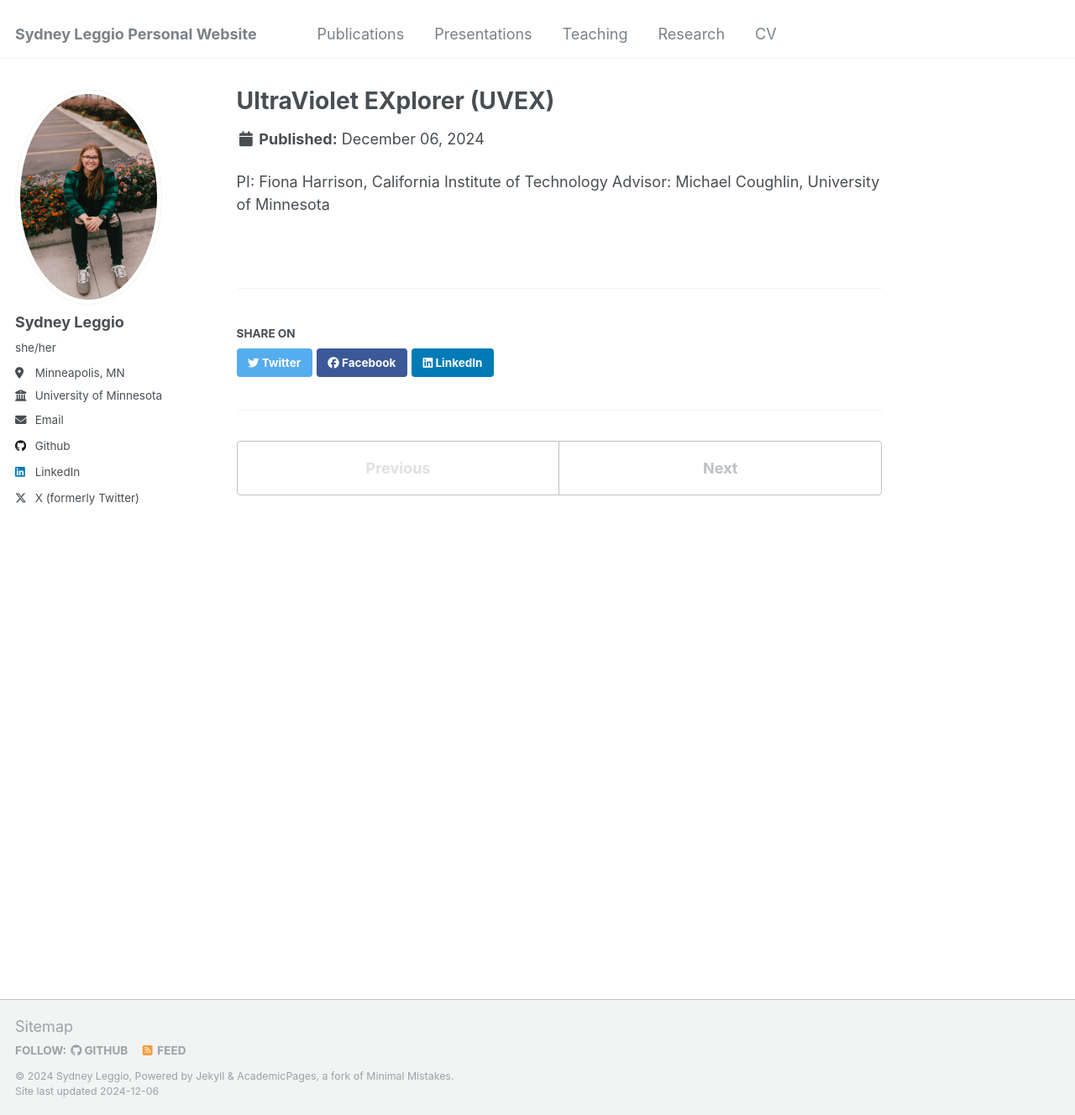
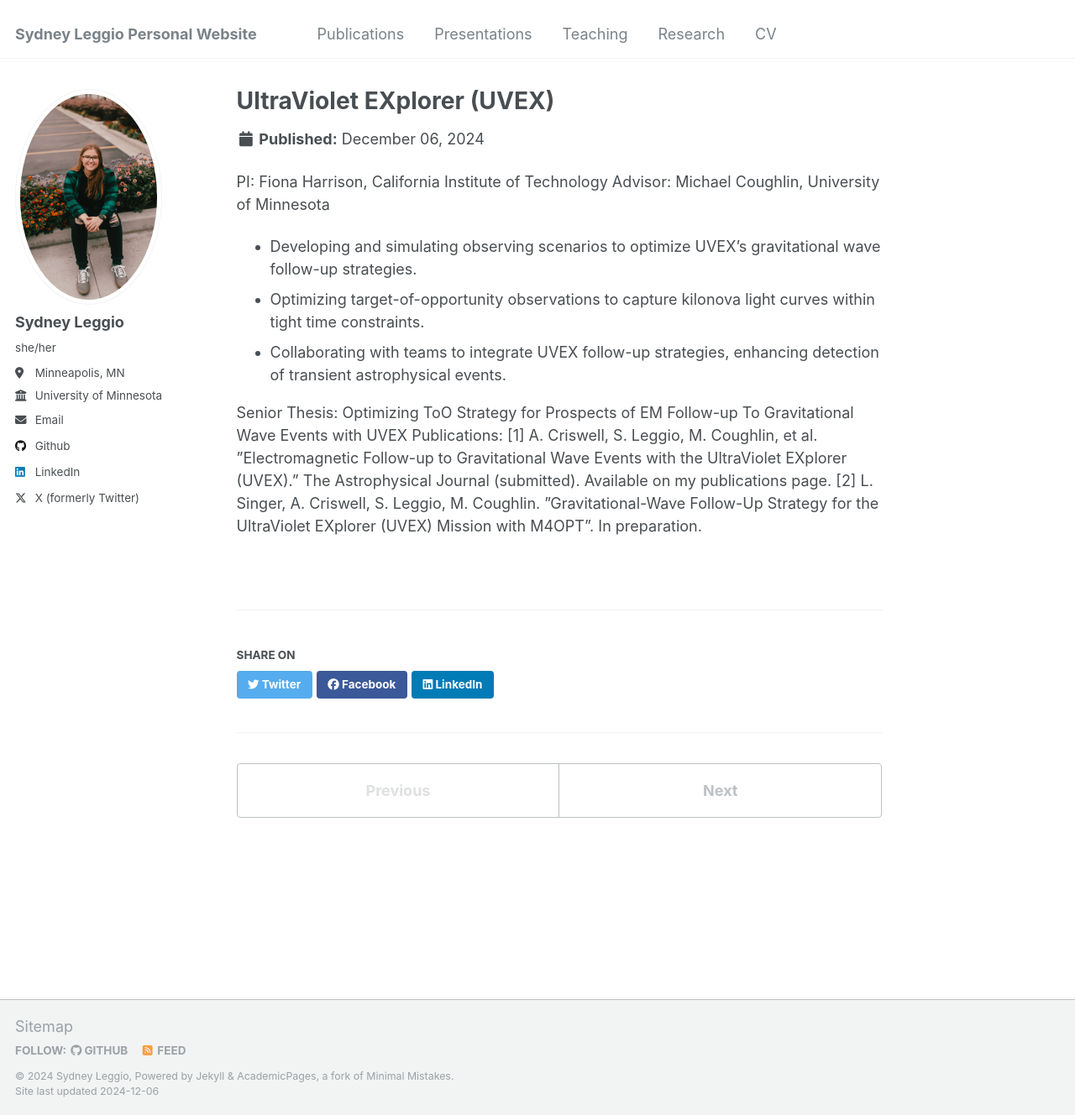
Before and after one commit to sydleggio/sydleggio.github.io, a Jekyll site: the page built from _portfolio/portfolio-1.md, in a window 1280 px wide and 1328 px high. Shown: the whole window at 84% size. Built offline with Jekyll 4.4.1, drawn with Linux system fonts in a browser that asks for light colours.

Commit message:
Update portfolio-1.md

```diff
--- a/_portfolio/portfolio-1.md
+++ b/_portfolio/portfolio-1.md
@@ -1,7 +1,16 @@
 ---
 title: "UltraViolet EXplorer (UVEX)"
-excerpt: "I am a member of the UVEX collaboration and am currently optimizing the target-of-opportunity strategy for electromagnetic follow-up to gravitational wave events. The below image is courtesy of the California Institute of Technology. <br/><img src='/images/500x300.png'>"
+excerpt: "I am a member of the UVEX collaboration and am currently optimizing the target-of-opportunity strategy for electromagnetic follow-up to gravitational wave events. The below image is courtesy of the California Institute of Technology. <br/><img src='/images/UVEX.png'>"
 collection: portfolio
 ---
 PI: Fiona Harrison, California Institute of Technology
 Advisor: Michael Coughlin, University of Minnesota
+
+* Developing and simulating observing scenarios to optimize UVEX’s gravitational wave follow-up strategies.
+* Optimizing target-of-opportunity observations to capture kilonova light curves within tight time constraints.
+* Collaborating with teams to integrate UVEX follow-up strategies, enhancing detection of transient astrophysical events.
+
+Senior Thesis: Optimizing ToO Strategy for Prospects of EM Follow-up To Gravitational Wave Events with UVEX
+Publications:
+[1] A. Criswell, S. Leggio, M. Coughlin, et al. ”Electromagnetic Follow-up to Gravitational Wave Events with the UltraViolet EXplorer (UVEX).” The Astrophysical Journal (submitted). Available on my publications page.
+[2] L. Singer, A. Criswell, S. Leggio, M. Coughlin. ”Gravitational-Wave Follow-Up Strategy for the UltraViolet EXplorer (UVEX) Mission with M4OPT”. In preparation.
```
